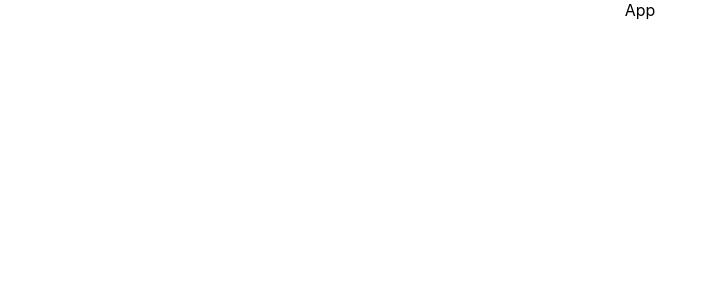
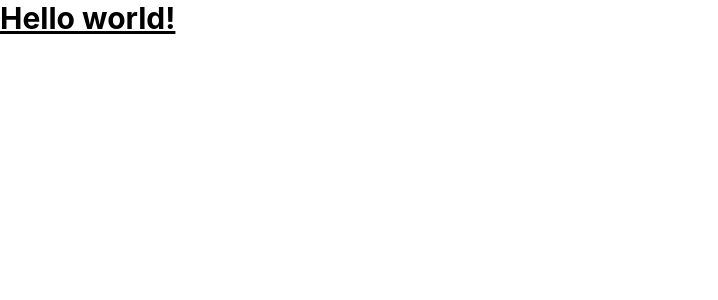
Before and after one commit to WiktorSzymczyk/group-4-crossover-saloon, a React (Create React App) app: page / in a window 1280 px wide. Shown: the top 300 px of the page, without its empty margins (0-718 px from the left). Built offline with nearby package versions, Linux system fonts and the light colour scheme.

Commit message:
added tailwind and checked that it works

```diff
--- a/package.json
+++ b/package.json
@@ -35,5 +35,10 @@
       "last 1 firefox version",
       "last 1 safari version"
     ]
+  },
+  "devDependencies": {
+    "autoprefixer": "^10.4.13",
+    "postcss": "^8.4.20",
+    "tailwindcss": "^3.2.4"
   }
 }
--- /dev/null
+++ b/postcss.config.js
@@ -0,0 +1,6 @@
+module.exports = {
+  plugins: {
+    tailwindcss: {},
+    autoprefixer: {},
+  },
+}
--- a/src/App.js
+++ b/src/App.js
@@ -1,7 +1,7 @@
 import "./App.css";
 
 function App() {
-  return <div className="App">App</div>;
+  return <h1 className="text-3xl font-bold underline">Hello world!</h1>;
 }
 
 export default App;
--- a/src/index.css
+++ b/src/index.css
@@ -1,3 +1,7 @@
+@tailwind base;
+@tailwind components;
+@tailwind utilities;
+
 body {
   margin: 0;
   font-family: -apple-system, BlinkMacSystemFont, 'Segoe UI', 'Roboto', 'Oxygen',
--- /dev/null
+++ b/tailwind.config.js
@@ -0,0 +1,8 @@
+/** @type {import('tailwindcss').Config} */
+module.exports = {
+  content: ["./src/**/*.{js,jsx,ts,tsx}"],
+  theme: {
+    extend: {},
+  },
+  plugins: [],
+};
```
Also changed, not shown: 2 other files (tests, documents, lock files or other folders).
